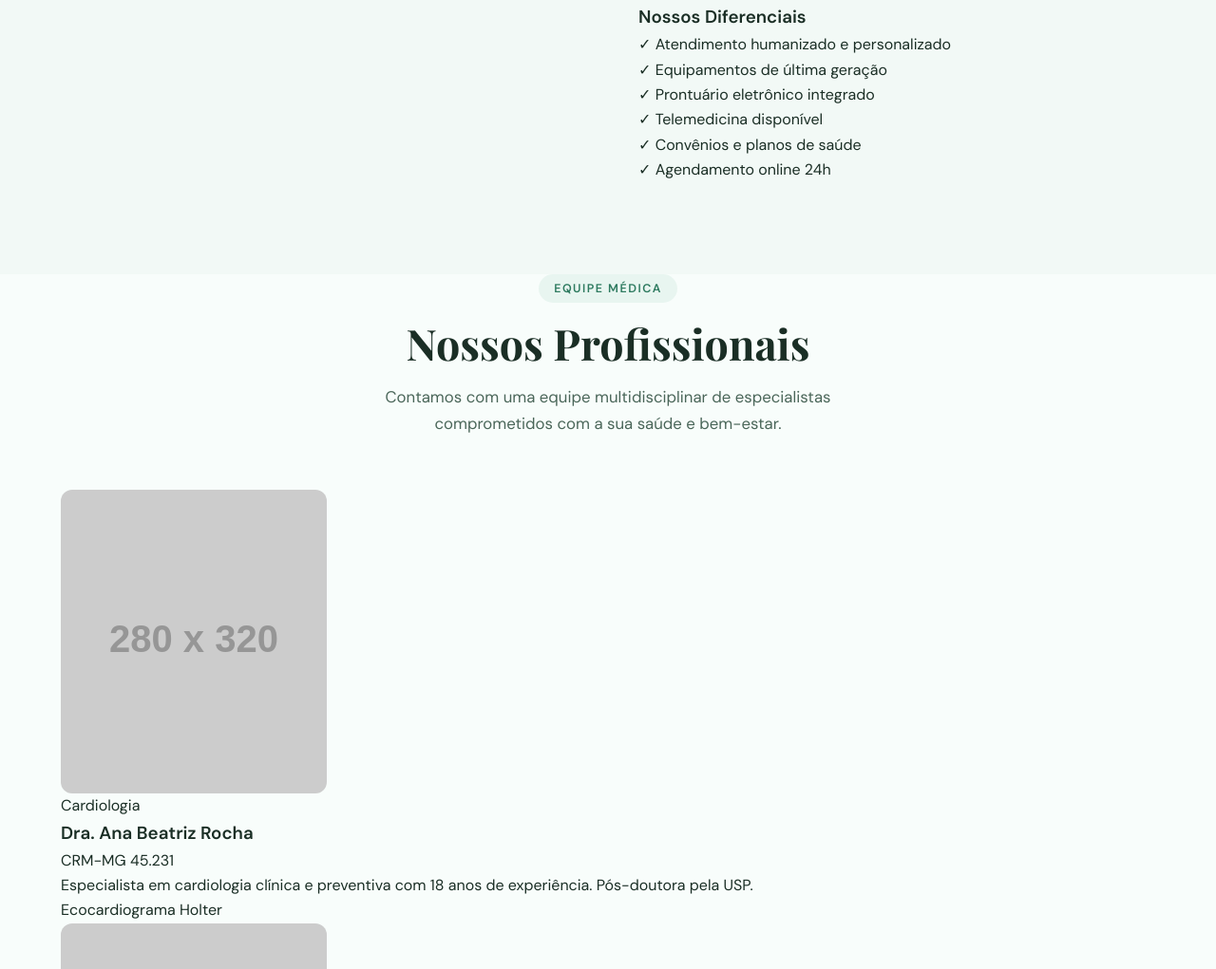
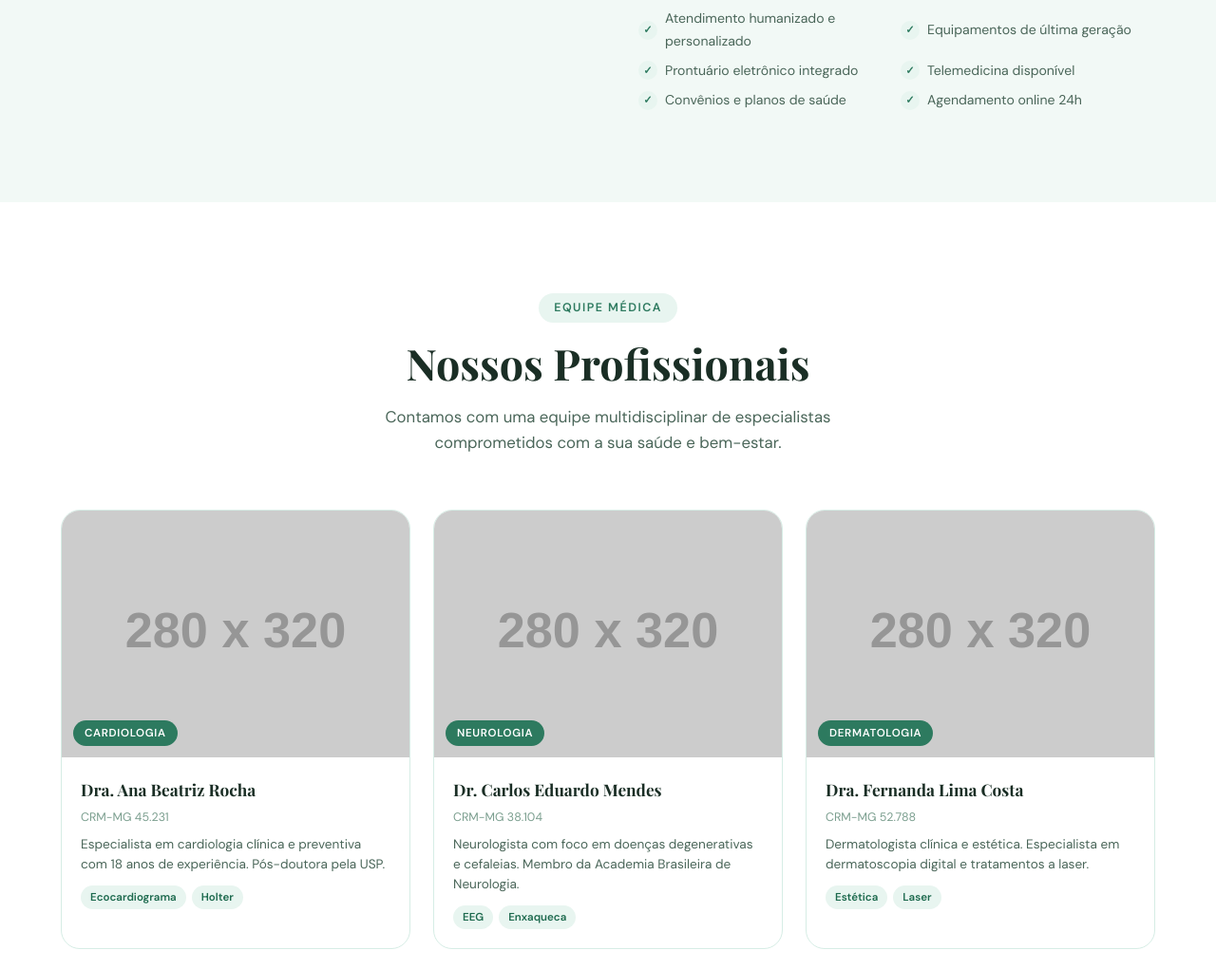
Before and after one commit to Jpedromar9/site-clinicaFacul, a plain HTML site: page index.html in a window 1280 px wide. Shown: the part 1931-2952 px from the top of the page at 95% size. Drawn offline with nearby package versions, Linux system fonts and the light colour scheme; placeholder pictures from the web are drawn by us; a script that the page names is missing; a web font is replaced by a local one.

Commit message:
Feat: parte 10 do css

```diff
--- a/style.css
+++ b/style.css
@@ -680,3 +680,177 @@ ul {
 
 .mvv-icon {
   font-size: 1.4rem;
+   margin-bottom: 8px;
+}
+
+.mvv-card h3 {
+  font-size: 0.95rem;
+  font-weight: 700;
+  color: var(--green-dark);
+  margin-bottom: 6px;
+}
+
+.mvv-card p {
+  font-size: 0.85rem;
+  color: var(--text-2);
+  line-height: 1.55;
+}
+
+/* Diferenciais */
+.diferenciais-title {
+  font-size: 1rem;
+  font-weight: 700;
+  color: var(--text);
+  margin-bottom: 1rem;
+}
+
+.diferenciais-list {
+  display: grid;
+  grid-template-columns: 1fr 1fr;
+  gap: 8px;
+}
+
+.diferencial-item {
+  display: flex;
+  align-items: center;
+  gap: 8px;
+  font-size: 0.88rem;
+  color: var(--text-2);
+}
+
+.diferencial-icon {
+  width: 20px;
+  height: 20px;
+  display: flex;
+  align-items: center;
+  justify-content: center;
+  background: var(--green-pale);
+  color: var(--green);
+  border-radius: 50%;
+  font-size: 0.7rem;
+  font-weight: 700;
+  flex-shrink: 0;
+}
+
+/* ==========================================
+   SEÇÃO PROFISSIONAIS
+========================================== */
+.profissionais {
+  padding: var(--section-pad) 0;
+  background: var(--white);
+}
+
+/* Grid responsivo de 3 colunas */
+.prof-grid {
+  display: grid;
+  grid-template-columns: repeat(3, 1fr);
+  gap: 1.5rem;
+}
+
+.prof-card {
+  background: var(--white);
+  border: 1px solid var(--border);
+  border-radius: var(--radius-lg);
+  overflow: hidden;
+  transition: var(--transition);
+}
+
+.prof-card:hover {
+  transform: translateY(-6px);
+  box-shadow: var(--shadow-lg);
+  border-color: var(--green-light);
+}
+
+.prof-img-wrap {
+  position: relative;
+  overflow: hidden;
+}
+
+.prof-img-wrap img {
+  width: 100%;
+  height: 260px;
+  object-fit: cover;
+  border-radius: 0;
+  transition: transform 0.4s ease;
+}
+
+.prof-card:hover .prof-img-wrap img {
+  transform: scale(1.04);
+}
+
+/* Badge de especialidade sobre a imagem */
+.prof-specialty-badge {
+  position: absolute;
+  bottom: 12px;
+  left: 12px;
+  background: var(--green);
+  color: var(--white);
+  font-size: 0.72rem;
+  font-weight: 700;
+  letter-spacing: 0.06em;
+  text-transform: uppercase;
+  padding: 4px 12px;
+  border-radius: 999px;
+}
+
+.prof-info {
+  padding: 20px;
+}
+
+.prof-info h3 {
+  font-family: var(--font-display);
+  font-size: 1.08rem;
+  font-weight: 700;
+  color: var(--text);
+  margin-bottom: 4px;
+}
+
+.prof-crm {
+  font-size: 0.78rem;
+  color: var(--text-3);
+  margin-bottom: 8px;
+}
+
+.prof-desc {
+  font-size: 0.85rem;
+  color: var(--text-2);
+  line-height: 1.55;
+  margin-bottom: 12px;
+}
+
+/* Tags de especialização */
+.prof-tags {
+  display: flex;
+  gap: 6px;
+  flex-wrap: wrap;
+}
+
+.prof-tags span {
+  font-size: 0.72rem;
+  font-weight: 600;
+  color: var(--green-dark);
+  background: var(--green-pale);
+  padding: 3px 10px;
+  border-radius: 999px;
+}
+
+/* ==========================================
+   SEÇÃO SERVIÇOS
+========================================== */
+.servicos {
+  padding: var(--section-pad) 0;
+  background: var(--bg-alt);
+}
+
+/* Grid misto: 1 card grande + grid de 5 menores */
+.servicos-grid {
+  display: grid;
+  grid-template-columns: 1fr 1fr 1fr;
+  gap: 1.5rem;
+}
+
+.servico-card {
+  background: var(--white);
+  border: 1px solid var(--border);
+  border-radius: var(--radius-lg);
+  overflow: hidden;
```
